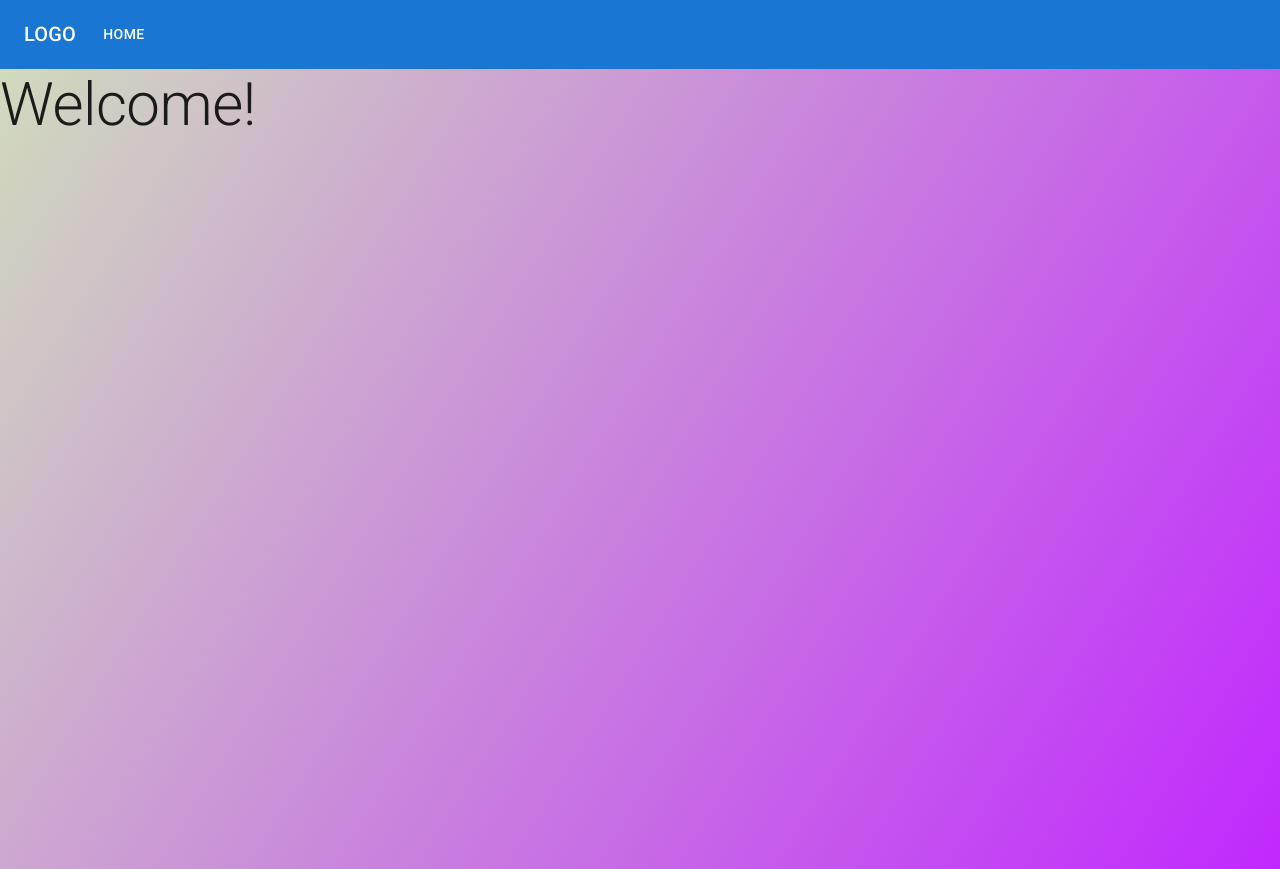
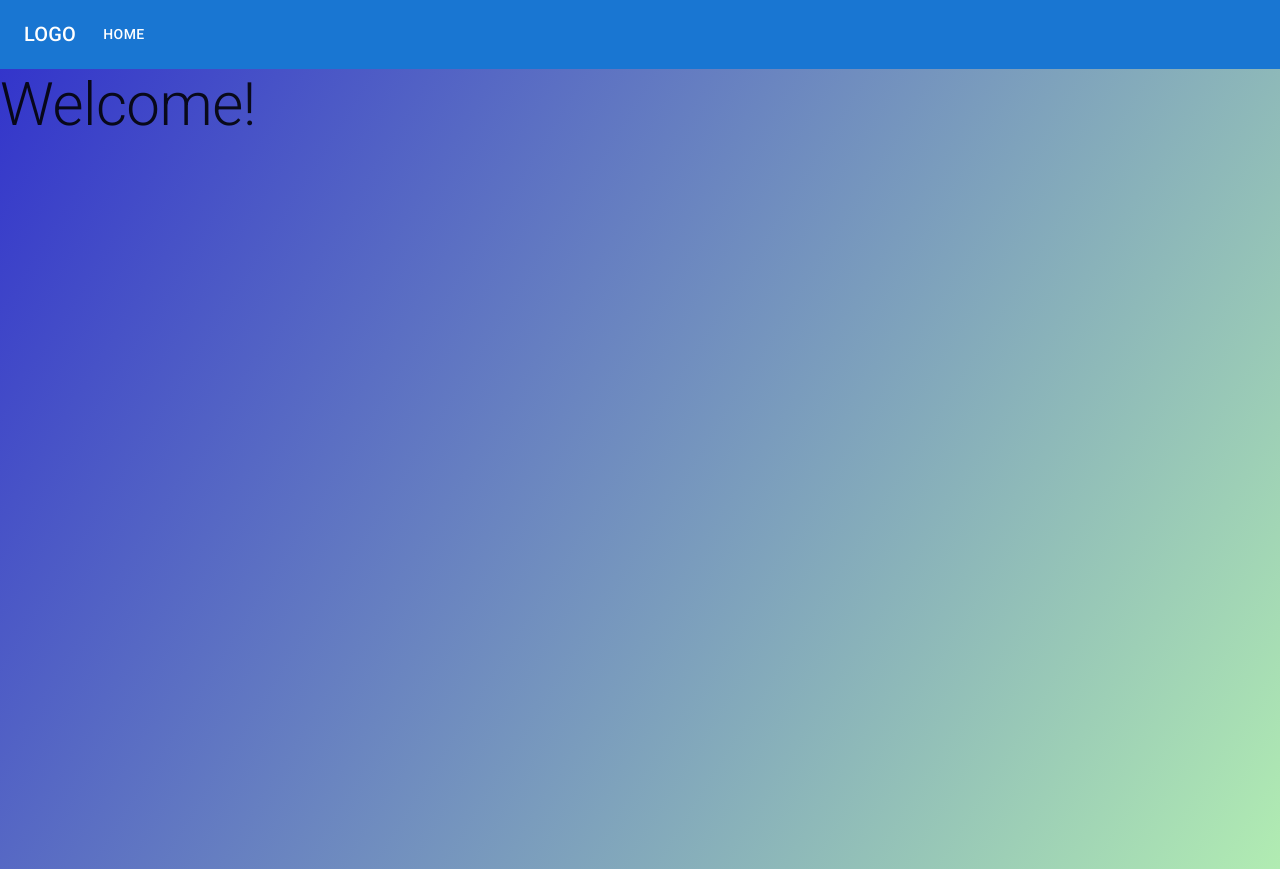
Before and after one commit to bridgecrew-perf6/deployed-react-app, a React (Create React App) app: page / in a window 1280 px wide. Built offline with nearby package versions, Linux system fonts and the light colour scheme.

Commit message:
Update HomePage.tsx

```diff
--- a/src/pages/Homepage/HomePage.tsx
+++ b/src/pages/Homepage/HomePage.tsx
@@ -5,7 +5,7 @@ export const Homepage: FC = ({ ...props }) => {
   return (
     <Box
       sx={{
-        background: "-webkit-linear-gradient(top left, #D1DABE, #C128FE)",
+        background: "-webkit-linear-gradient(top left, #3335CB, #B1ECB2)",
         position: "relative",
         top: 0,
       }}
```
